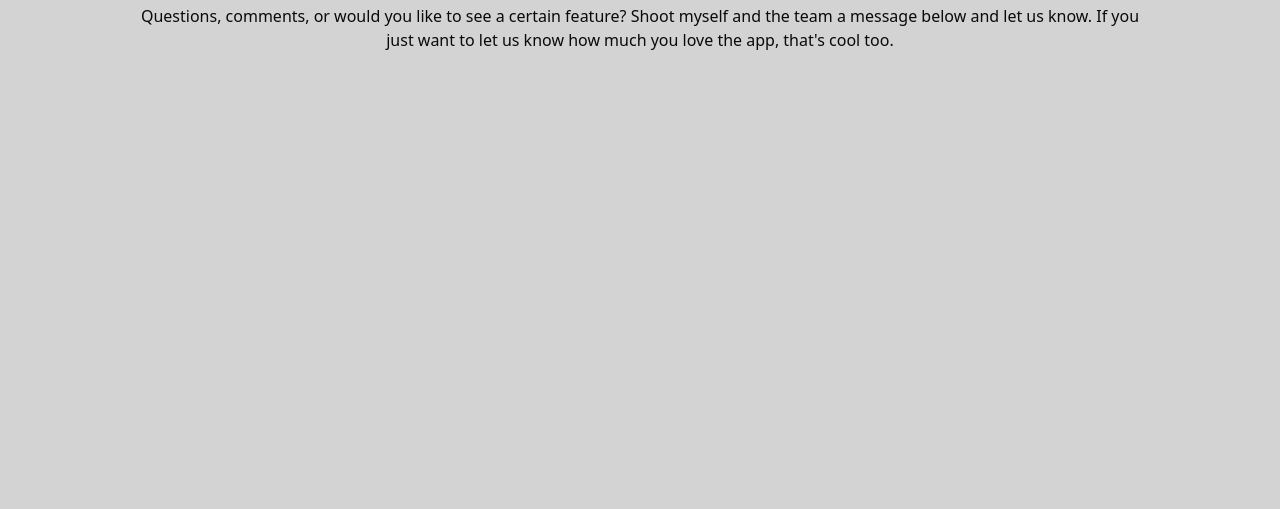
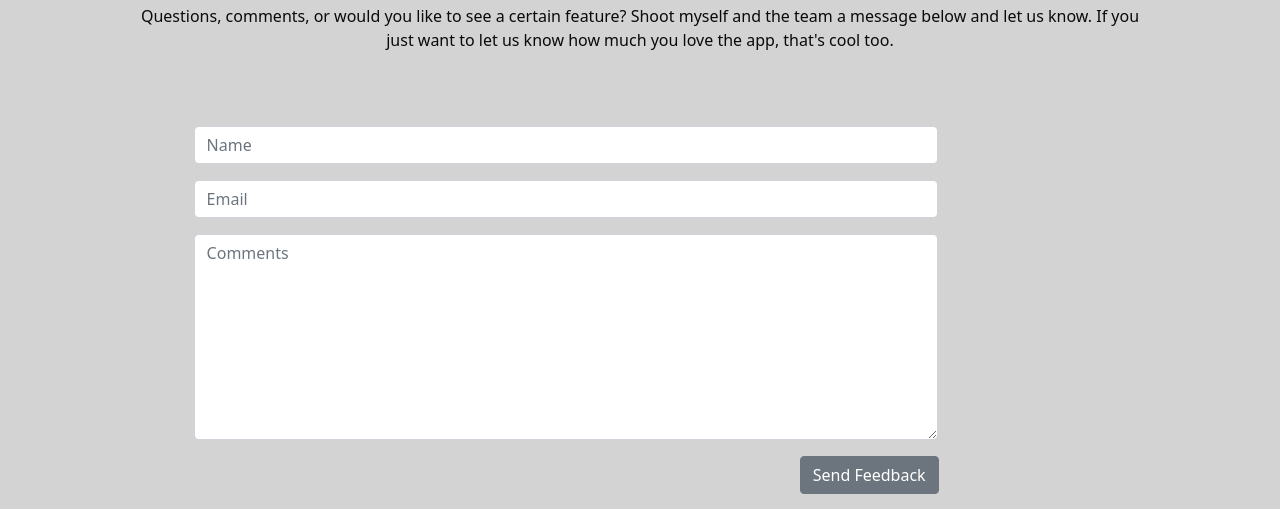
Before and after one commit to Friedhouse/react-pcard, a React (Create React App) app: page / in a window 1280 px wide. Shown: the part 1709-2218 px from the top of the page. Before the commit the page ends 1779 px from the top, so only its background shows below. Built offline with nearby package versions, Linux system fonts and the light colour scheme.

Commit message:
adding comment form

```diff
--- a/src/Features/Comments.js
+++ b/src/Features/Comments.js
@@ -1,5 +1,6 @@
 import { Container, Row, Col } from 'reactstrap';
 import React from 'react'
+import ContactForm from '../components/ContactForm';
 
 export default function Comments() {
   return (
@@ -13,6 +14,7 @@ export default function Comments() {
                 <p>Questions, comments, or would you like to see a certain feature? Shoot myself and the team a message below and let us know. If you just want to let us know how much you love the app, that's cool too.</p>
                 </Col>
             </Row>
+            <ContactForm />
         </Container>
     </div>
   )
--- /dev/null
+++ b/src/components/ContactForm.js
@@ -0,0 +1,57 @@
+import { Formik, Field, Form } from "formik";
+import {Button, Col, FormGroup } from 'reactstrap';
+
+import React from 'react'
+
+export default function ContactForm() {
+  return (
+    <div>
+        <Formik
+            initialValues={{
+                Name: '',
+                Email: '',
+                Comments: ''
+            }}
+        >
+            <Form className='row-content'>
+                <FormGroup>
+                    <Col md='10'>
+                        <Field
+                        className='form-control'
+                        name='Name'
+                        placeholder='Name'
+                    />
+                    </Col>
+                </FormGroup>
+                <FormGroup>
+                    <Col md='10'>
+                        <Field
+                        className='form-control'
+                        name='Email'
+                        placeholder='Email'
+                    />
+                    </Col>
+                </FormGroup>
+                <FormGroup>
+                    <Col md='10'>
+                        <Field
+                            className='form-control'
+                            as='textarea'
+                            rows='8'
+                            name='Comments'
+                            placeholder='Comments'
+                        />
+                    </Col>
+                </FormGroup>
+                <FormGroup row>
+                    <Col md={{ size: 10, offset: 4}}>
+                    <Button className='primary' type='submit'>
+                        Send Feedback
+                    </Button>
+                    </Col>
+                </FormGroup>
+            </Form>
+        </Formik>
+    </div>
+  )
+}
```
